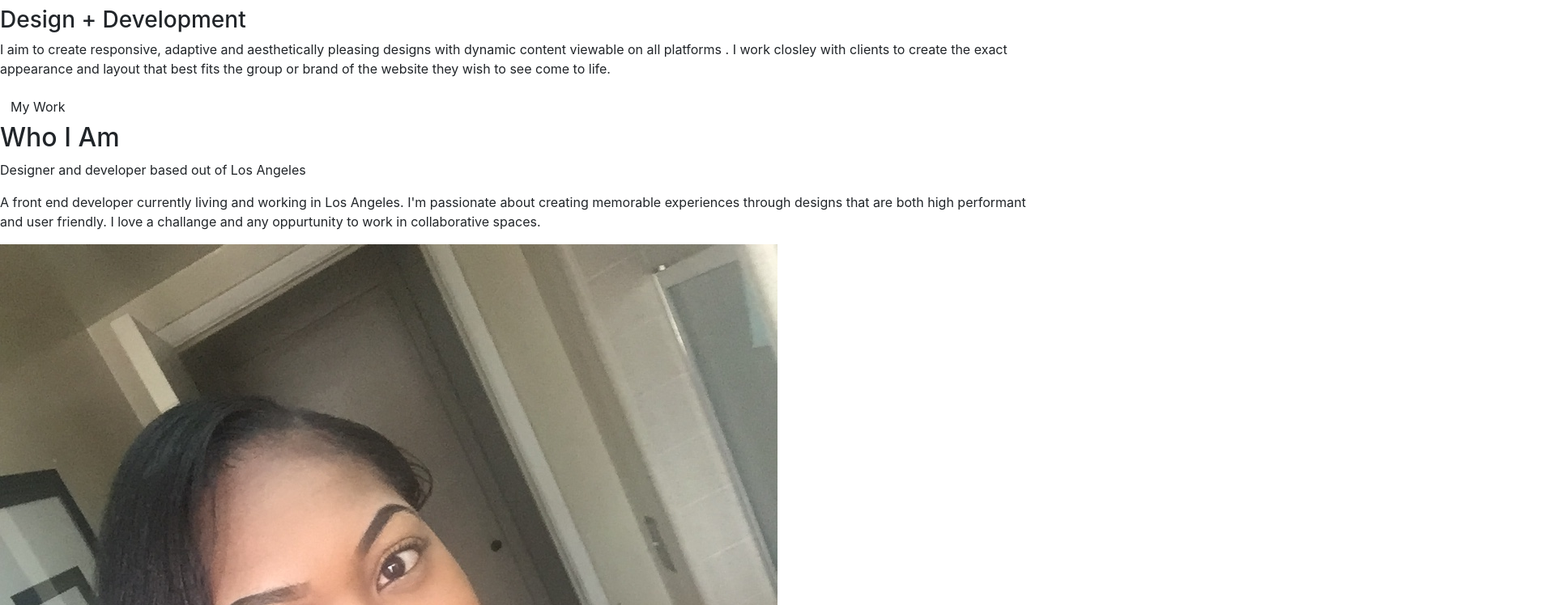
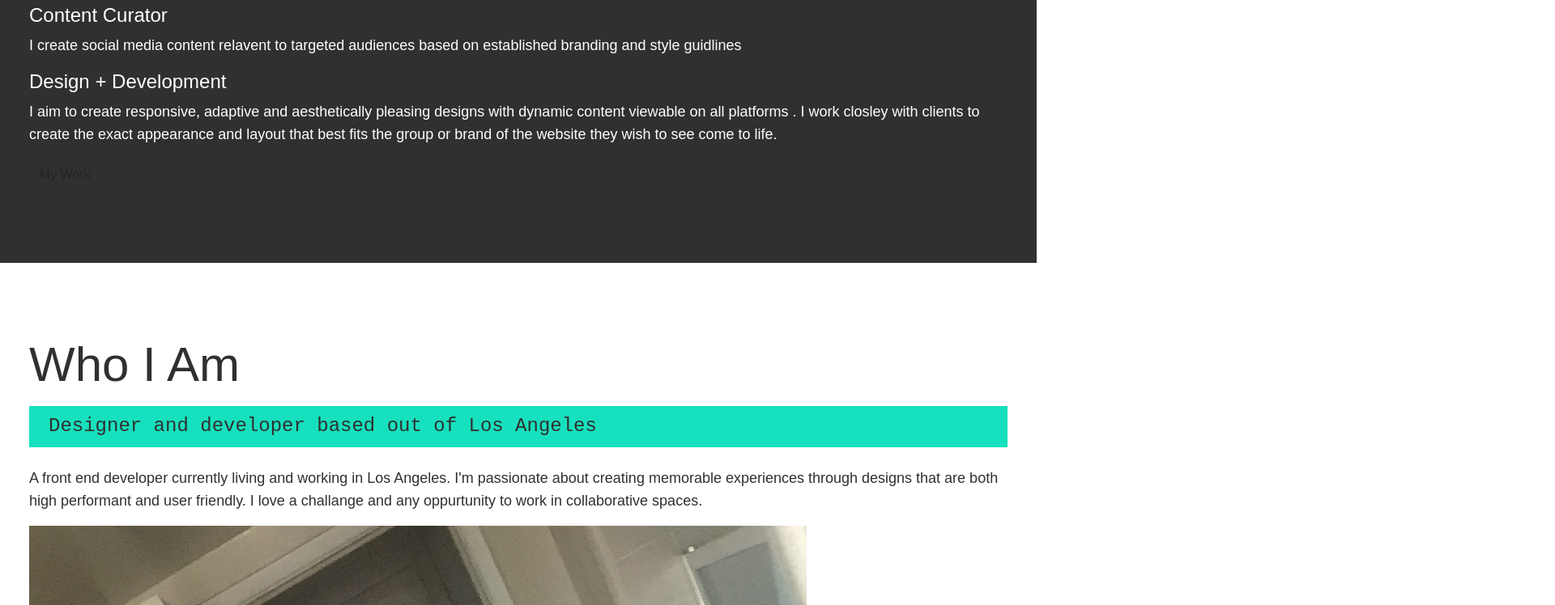
Before and after one commit to inara-nyingifa/My-portfolio, a plain HTML site: page index.html in a window 1280 px wide. Shown: the part 824-1572 px from the top of the page at 81% size, 1920 px wide, since content can reach past the window. Drawn offline with nearby package versions, Linux system fonts and the light colour scheme; files that its build step writes are made by us from their sources; files whose address does not match are found by name.

Commit message:
changes to css

```diff
--- a/index.html
+++ b/index.html
@@ -14,7 +14,7 @@
 	 <!--font awesome cdn-->
 
 	 <!-- sample used additional integrity href-->
-	 <link rel="stylesheet" type="text/css" href="style1.css">
+	 <link rel="stylesheet" type="text/css" href=".styles/style.css">
 
 	 <!--Link to google fonts specifc fonts and colors-->
 	 <link href="https://fonts.googleapis.com/css?family+Source+Code+Pro:400,900|Source+Scans+Pro:300,900&display=swap" rel="stylesheet">
```
Also changed, not shown: 1 other file.
